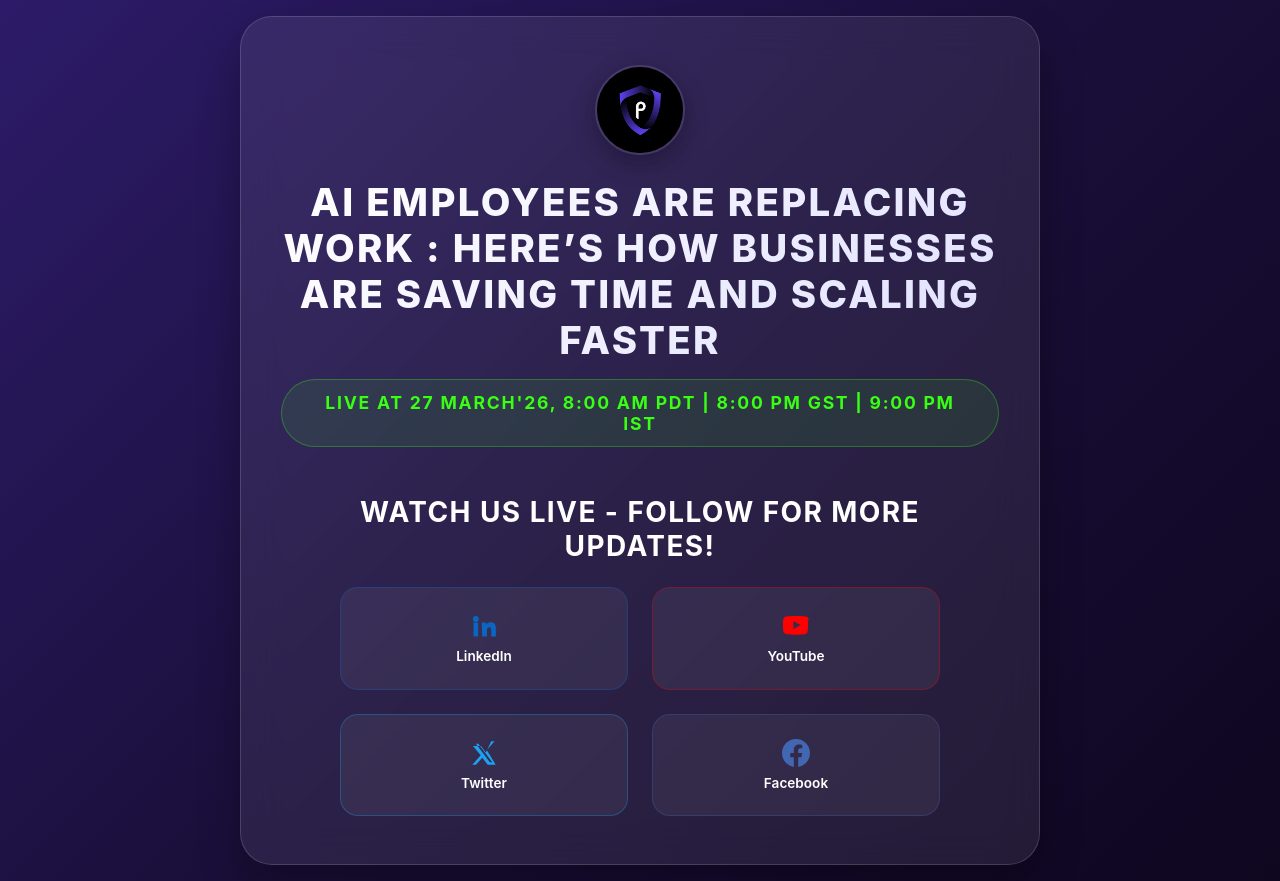
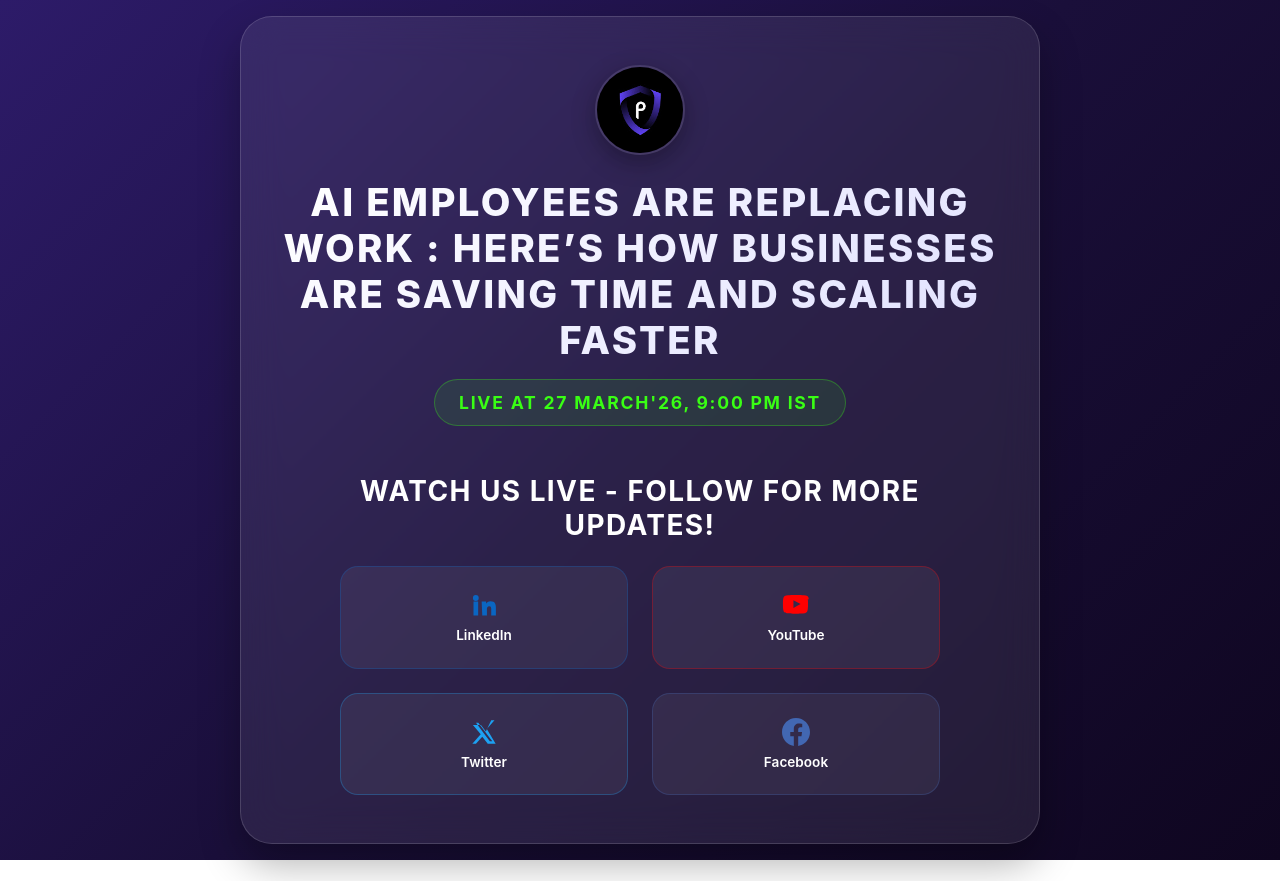
Before and after one commit to mehak-2/linktree, a React (Vite) app: page / in a window 1280 px wide. After the commit the page ends 860 px from the top, so only its background shows below. Built offline with nearby package versions, Linux system fonts and the light colour scheme.

Commit message:
Update event time display in App.jsx

```diff
--- a/src/App.jsx
+++ b/src/App.jsx
@@ -201,7 +201,7 @@ export default function App() {
           </h1>
 
           <p className="event-time">
-            LIVE at 27 March'26, 8:00 AM PDT | 8:00 PM GST | 9:00 PM IST
+            LIVE at 27 March'26, 9:00 PM IST
           </p>
         </header>
 
```
